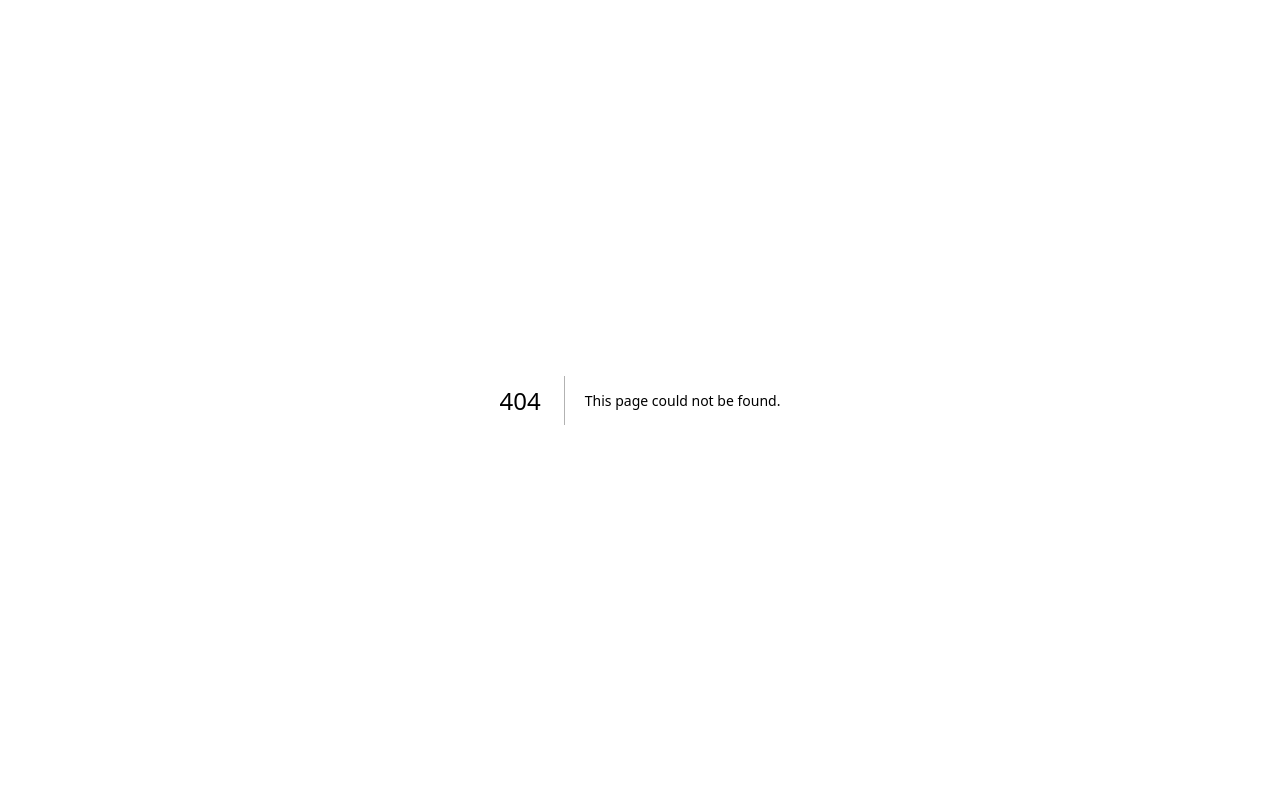
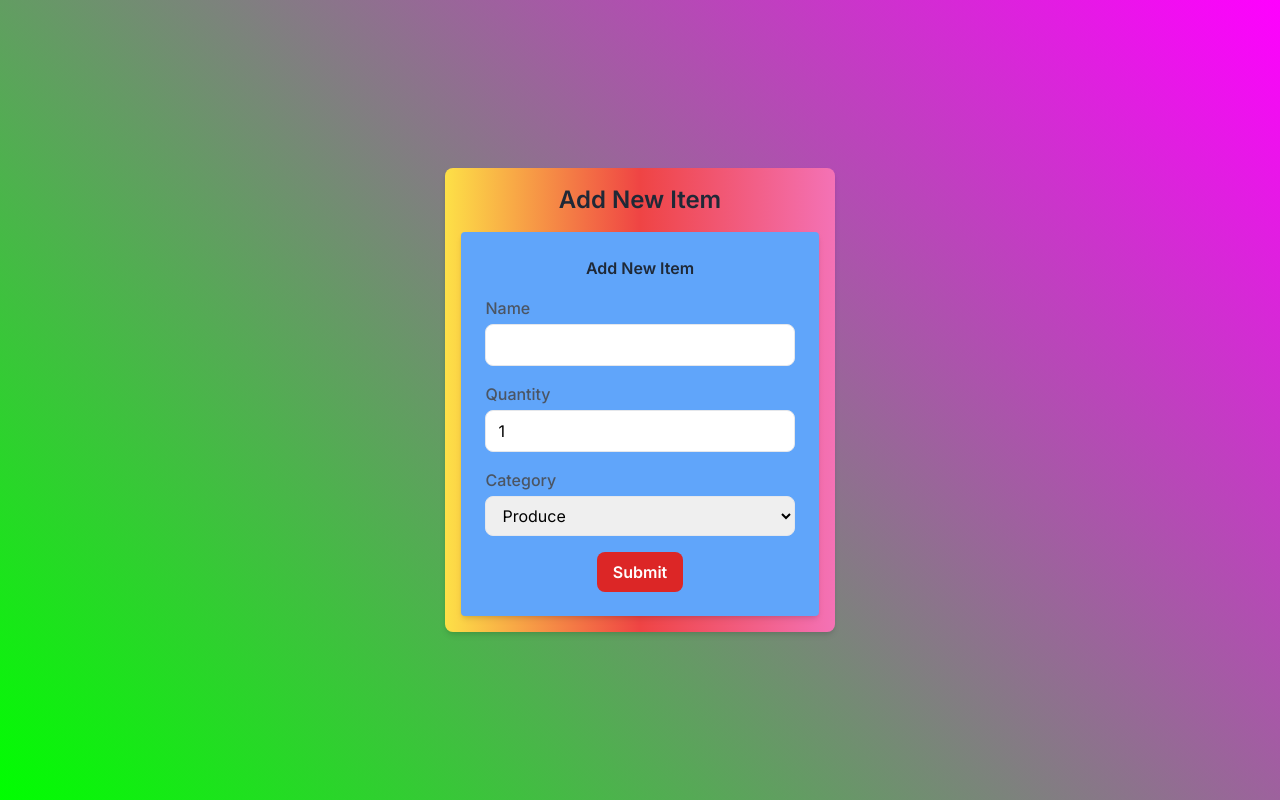
Before and after one commit to khangtrinh1304/cprg306-assignments, a Next.js app: page /week4 in a window 1280 px wide. Before the commit this address had no page. Built offline with nearby package versions, Linux system fonts and the light colour scheme.

Commit message:
submite week 4
commit

```diff
--- a/app/page.js
+++ b/app/page.js
@@ -1,26 +1,32 @@
-import Image from 'next/image'
+
 import StudentInfo from './StudentInfo'
 import Link from 'next/link';
 
 
 export default function Home() {
   return (
-    <main className="flex min-h-screen flex-col items-center justify-between p-24">
+    <main className="flex min-h-screen flex-col items-center p-24">
       <div className="z-10 max-w-5xl w-full items-center justify-between font-mono text-sm lg:flex">
 
         <div className="fixed bottom-0 left-0 flex h-48 w-full items-end justify-center bg-gradient-to-t from-white via-white dark:from-black dark:via-black lg:static lg:h-auto lg:w-auto lg:bg-none">
           <h1 className="text-4xl"> CPRG 306: Web Development 2 - Assignments</h1>
         </div>
         <StudentInfo/>
-        <nav>
-          <Link href="../week2">week2</Link>
-        </nav>
-        <></>
-        <br></br>
-        <nav>
-          <Link href="../week3">week3</Link>
-        </nav>
+
       </div>
+      <nav className='flex items-center bg-gray-200 p-2'>
+          <Link href="../week2" className="text-blue-500 font-bold hover:text-orange-500">week2</Link>
+      </nav>
+      <br></br>
+
+      <nav className='flex items-center bg-gray-200 p-2'>
+        <Link href="../week3" className="text-blue-500 font-bold hover:text-orange-500">week3</Link>
+      </nav>
+      <br></br>
+
+      <nav className='flex items-center bg-gray-200 p-2'>
+        <Link href="../week4" className="text-blue-500 font-bold hover:text-orange-500">week4</Link>
+      </nav>
     </main>
   );
 }
--- a/app/week3/page.js
+++ b/app/week3/page.js
@@ -2,14 +2,15 @@ import React from "react";
 import ItemList from "./item-list";
 export default function Home() {
     return (
-      <main className="flex min-h-screen flex-col items-center justify-between p-24">
-        <div className="z-10 max-w-5xl w-full items-center justify-between font-mono text-sm lg:flex">
+      <main className="flex min-h-screen flex-col items-center p-24">
+         <h1 className="text-4xl">Shopping List</h1>
+        <div className="z-10 max-w-5xl w-full items-center  font-mono text-sm lg:flex">
 
-          <div className="fixed bottom-0 left-0 flex h-48 w-full items-end justify-center bg-gradient-to-t from-white via-white dark:from-black dark:via-black lg:static lg:h-auto lg:w-auto lg:bg-none">
-            <h1 className="text-4xl">Shopping List</h1>
-          </div>
+          <div className="fixed bottom-0 left-0 flex h-48 w-full items-end bg-gradient-to-t from-white via-white dark:from-black dark:via-black lg:static lg:h-auto lg:w-auto lg:bg-none">
+         </div>
           <ItemList></ItemList>
         </div>
+
       </main>
     );
   }
--- /dev/null
+++ b/app/week4/new-item.js
@@ -0,0 +1,63 @@
+"use client"
+import React, { useState } from 'react';
+
+export default function NewItem()
+{
+    const [name, setName] = useState('');
+    const [quantity, setQuantity] = useState(1);
+    const [category, setCategory] = useState('produce');
+
+    const handleSubmit = (e) =>
+    {
+        e.preventDefault();
+        const item = {name, quantity, category};
+        console.log(item);
+        alert('Name: ${name}, Quantity: ${quantity}, Category: ${category}');
+        setName('');
+        setQuantity(1);
+        setCategory('produce');
+    };
+
+    return(
+        <div className="max w-md mx-auto mt-4 p-6 bg-blue-400 rounded shadow-md">
+        <h1 className="text-2x1 font-semibold text-center text-gray-800 mb-4">Add New Item</h1>
+        <form onSubmit={handleSubmit} className="space-y-4">
+            <div>
+                <label htmlFor='name' className="text-gray-600 font-medium"> Name </label>
+                <input type="text" id="name" className="border rounded-lg w-full py-2 px-3 mt-1 focus:outline-none focus:ring focus:border-blue-500"
+                value={name} onChange={(e) => setName(e.target.value)} required></input>
+            </div>
+
+            <div>
+                <label htmlFor='quantity' className="text-gray-600 font-medium"> Quantity </label>
+                <input type="number" id="quantity" className="border rounded-lg w-full py-2 px-3 mt-1 focus:outline-none focus:ring focus:border-blue-500"
+                value={quantity} onChange={(e) => setQuantity(parseInt(e.target.value, 10))} min="1" max="99" required></input>
+            </div>
+
+            <div>
+                <label htmlFor="category" className="text-gray-600 font-medium">Category</label>
+                <select id="category" className="border rounded-lg w-full py-2 px-3 mt-1 focus:outline-none focus:ring focus:border-blue-500"
+                value={category} onChange={(e) => setCategory(e.target.value)}>
+                    <option value="bakery">Bakery</option>
+                    <option value="household">Household</option>
+                    <option value="meat">Meat</option>
+                    <option value="frozen-foods">Frozen Foods</option>
+                    <option value="canned-goods">Canned Goods</option>
+                    <option value="produce">Produce</option>
+                    <option value="dairy">Dairy</option>
+                    <option value="dry-goods">Dry Goods</option>
+                    <option value="beverages">Beverages</option>
+                    <option value="snacks">Snacks</option>
+                    <option value="other">Other</option>
+                </select>
+            </div>
+
+            <div className="text-center">
+                <button type="submit" className="bg-red-600 hover:bg-red-600 text-white font-semibold py-2 px-4 rounded-lg focus:outline-none focus:ring focus:border-red-300">
+                    Submit
+                </button>
+            </div>
+        </form>
+        </div>
+    );
+}
--- /dev/null
+++ b/app/week4/page.js
@@ -0,0 +1,13 @@
+import React from "react";
+import NewItem from "./new-item";
+
+export default function Page(){
+    return (
+        <div className="flex justify-center items-center min-h-screen" style={{ background:'linear-gradient(45deg, #00FF00, #FF00FF)' }}>
+            <div className="bg-gradient-to-r from-yellow-300 via-red-500 to-pink-400 shadow-md p-4 rounded-lg">
+                <h1 className="text-2xl font-semibold text-gray-800 text-center mb-4">Add New Item</h1>
+                <NewItem/>
+            </div>
+        </div>
+    );
+}
```
